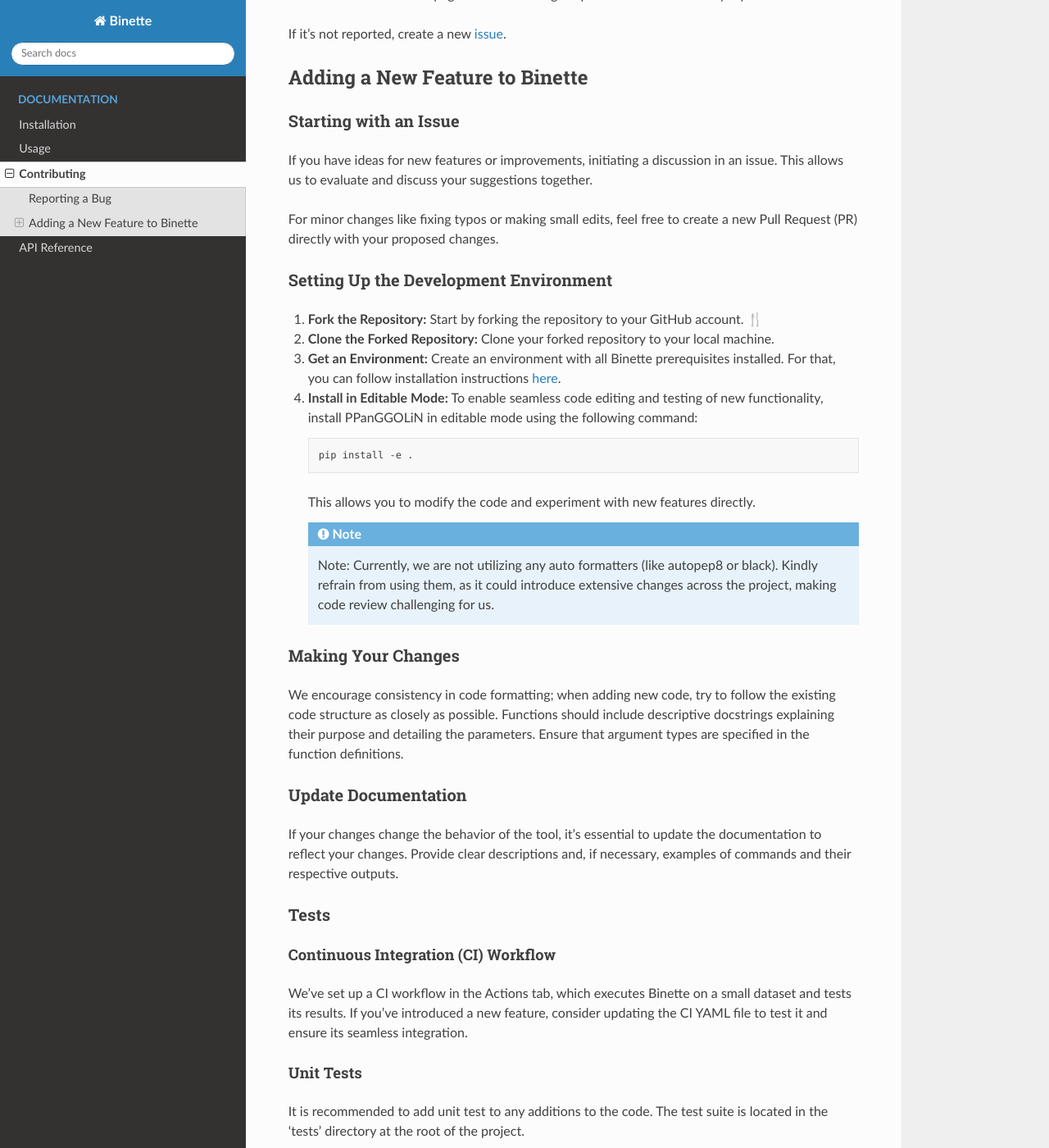
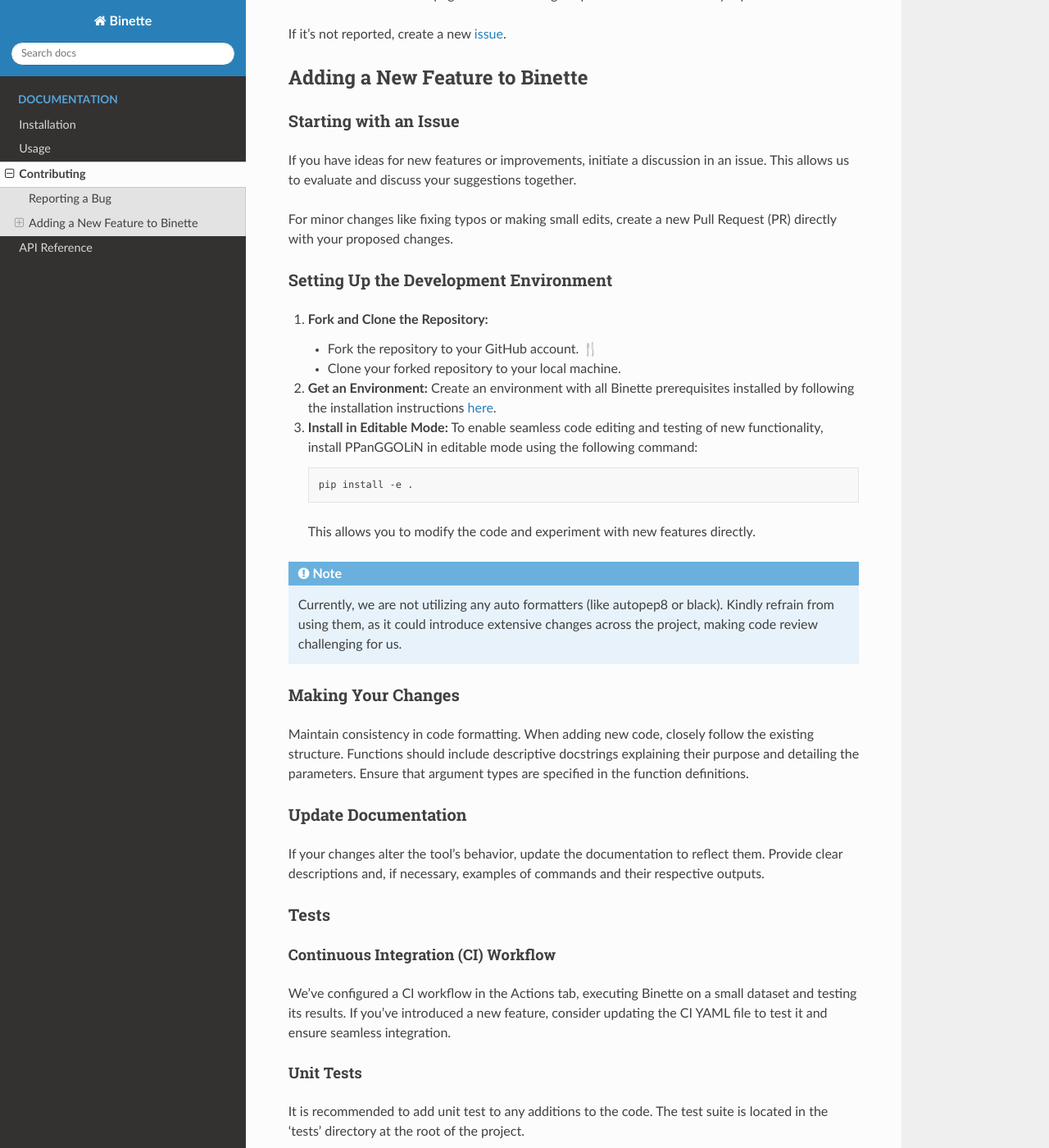
Before and after one commit to genotoul-bioinfo/Binette, a Sphinx documentation site: the page built from docs/contributing.md, in a window 1280 px wide and 1400 px high, scrolled down 354 px. Shown: the whole window at 82% size. Built offline with Sphinx 7.4.7 and the Read the Docs theme 2.0.0, drawn with Linux system fonts in a browser that asks for light colours; pages that are not in the unit, such as notebooks, are missing from menus.

Commit message:
update the contribution doc

````diff
--- a/docs/contributing.md
+++ b/docs/contributing.md
@@ -10,49 +10,52 @@
 
 If it's not reported, create a new [issue](https://github.com/genotoul-bioinfo/Binette/issues).
 
-
 ## Adding a New Feature to Binette
-
 
 ### Starting with an Issue
 
-If you have ideas for new features or improvements, initiating a discussion in an issue. This allows us to evaluate and discuss your suggestions together.
+If you have ideas for new features or improvements, initiate a discussion in an issue. This allows us to evaluate and discuss your suggestions together.
 
-For minor changes like fixing typos or making small edits, feel free to create a new Pull Request (PR) directly with your proposed changes.
+For minor changes like fixing typos or making small edits, create a new Pull Request (PR) directly with your proposed changes.
 
 ### Setting Up the Development Environment
 
-1. **Fork the Repository:** Start by forking the repository to your GitHub account. 🍴
+1. **Fork and Clone the Repository:**
+   - Fork the repository to your GitHub account. 🍴
+   - Clone your forked repository to your local machine.
 
-2. **Clone the Forked Repository:** Clone your forked repository to your local machine.
+2. **Get an Environment:**
+   Create an environment with all Binette prerequisites installed by following the installation instructions [here](./installation.md#installing-from-source-code-within-a-conda-environment).
 
-3. **Get an Environment:** Create an environment with all Binette prerequisites installed. For that, you can follow installation instructions [here](./installation.md#installing-from-source-code-within-a-conda-environnement).
+3. **Install in Editable Mode:**
+   To enable seamless code editing and testing of new functionality, install PPanGGOLiN in editable mode using the following command:
 
-4. **Install in Editable Mode:** To enable seamless code editing and testing of new functionality, install PPanGGOLiN in editable mode using the following command:
+   ```bash
+   pip install -e .
+   ```
 
-    ```bash
-    pip install -e .
-    ```
+   This allows you to modify the code and experiment with new features directly.
 
-    This allows you to modify the code and experiment with new features directly.
 
-    ```{note}
-    Note: Currently, we are not utilizing any auto formatters (like autopep8 or black). Kindly refrain from using them, as it could introduce extensive changes across the project, making code review challenging for us.
-    ```
+```{note}
+Currently, we are not utilizing any auto formatters (like autopep8 or black). Kindly refrain from using them, as it could introduce extensive changes across the project, making code review challenging for us.
+```
+
 
 ### Making Your Changes
 
-We encourage consistency in code formatting; when adding new code, try to follow the existing code structure as closely as possible. Functions should include descriptive docstrings explaining their purpose and detailing the parameters. Ensure that argument types are specified in the function definitions.
+Maintain consistency in code formatting. When adding new code, closely follow the existing structure. Functions should include descriptive docstrings explaining their purpose and detailing the parameters. Ensure that argument types are specified in the function definitions.
 
 ### Update Documentation
 
-If your changes change the behavior of the tool, it's essential to update the documentation to reflect your changes. Provide clear descriptions and, if necessary, examples of commands and their respective outputs.
+If your changes alter the tool's behavior, update the documentation to reflect them. Provide clear descriptions and, if necessary, examples of commands and their respective outputs.
+
 
 ### Tests
 
 #### Continuous Integration (CI) Workflow
 
-We've set up a CI workflow in the Actions tab, which executes Binette on a small dataset and tests its results. If you've introduced a new feature, consider updating  the CI YAML file to test it and ensure its seamless integration.
+We've configured a CI workflow in the Actions tab, executing Binette on a small dataset and testing its results. If you've introduced a new feature, consider updating the CI YAML file to test it and ensure seamless integration.
 
 #### Unit Tests
 
````
